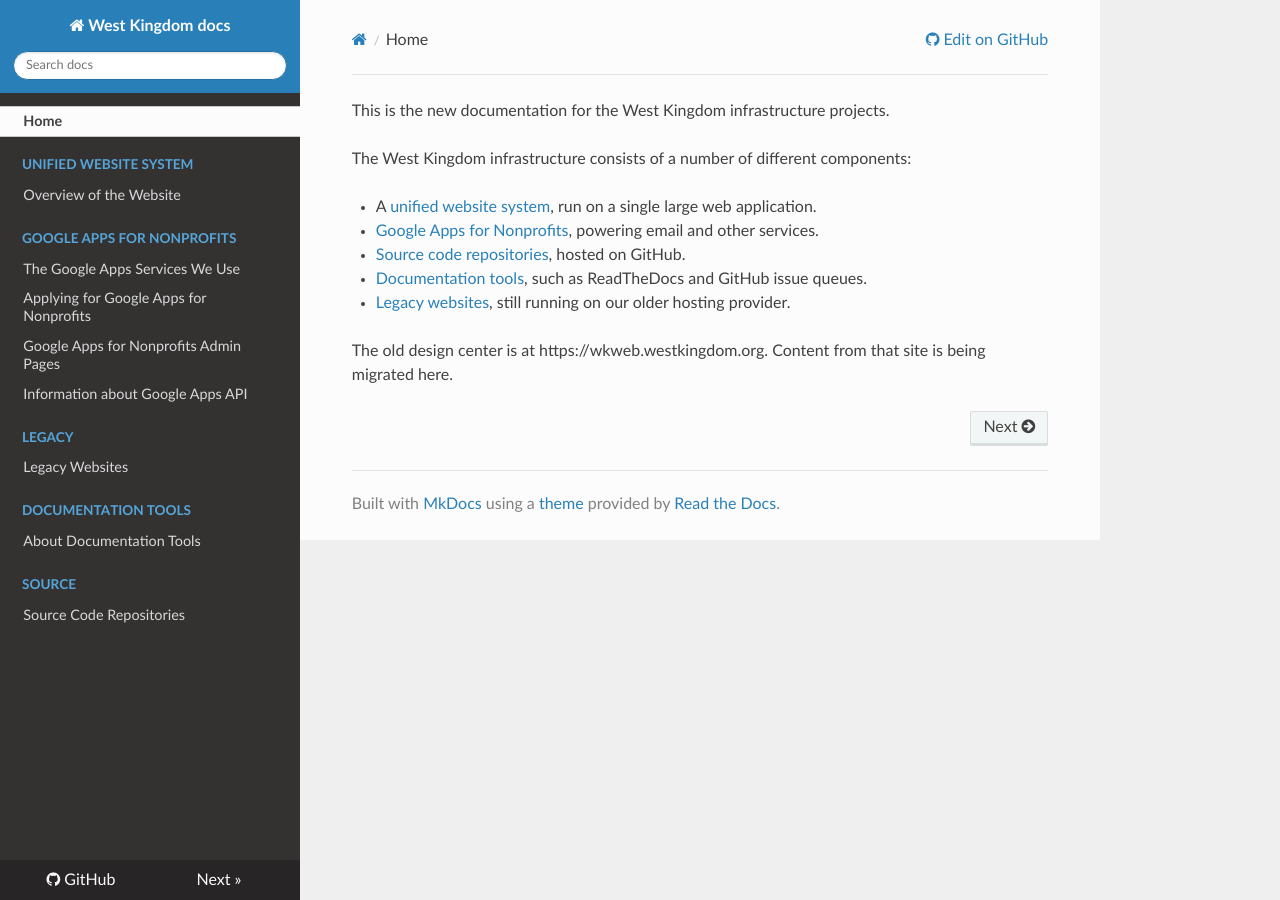
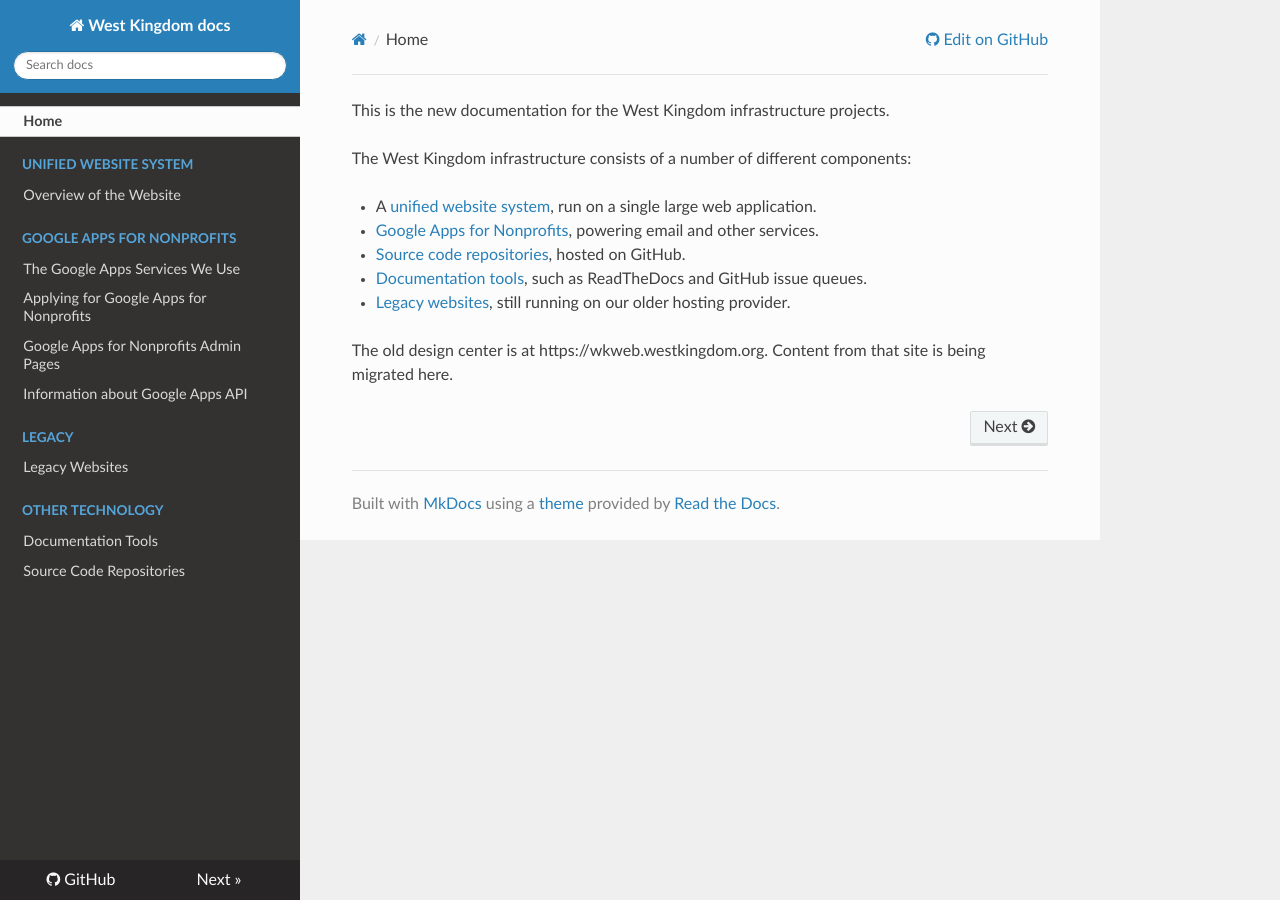
Before and after one commit to westkingdom/westkingdom, an MkDocs documentation site: the page built from docs/index.md, in a window 1280 px wide. Built offline with MkDocs 1.6.1, drawn with Linux system fonts in a browser that asks for light colours; nearby versions of some CDN libraries; old or Windows-style settings are respelled for this version of MkDocs.

Commit message:
Move docs and vcs into 'Other Technology'

```diff
--- a/mkdocs.yml
+++ b/mkdocs.yml
@@ -7,8 +7,8 @@ pages:
   - [google-apps-admin.md, 'Google Apps for Nonprofits', 'Google Apps for Nonprofits Admin Pages']
   - [google-api.md, 'Google Apps for Nonprofits', 'Information about Google Apps API']
   - [legacy.md, 'Legacy', 'Legacy Websites']
-  - [doc-tools.md, 'Documentation Tools', 'About Documentation Tools']
-  - [vcs.md, 'Source', 'Source Code Repositories']
+  - [doc-tools.md, 'Other Technology', 'Documentation Tools']
+  - [vcs.md, 'Other Technology', 'Source Code Repositories']
 theme: readthedocs
 site_author: ""
 repo_url: https://github.com/westkingdom/westkingdom
```
